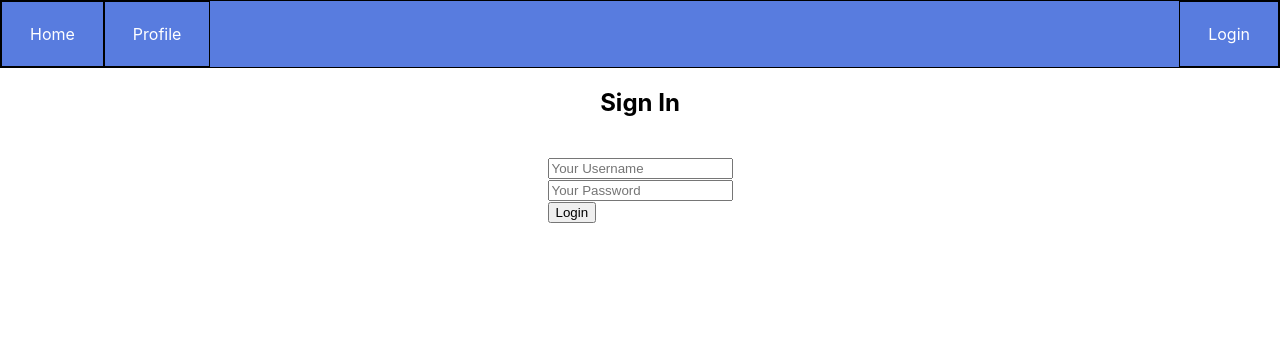
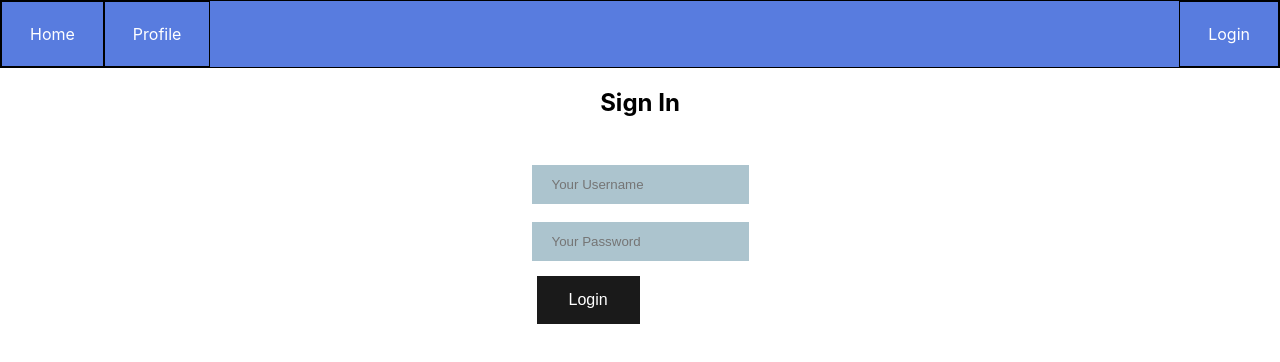
Before and after one commit to it21712/react-app, a React (Create React App) app: page /login in a window 1280 px wide. Shown: the top 362 px of the page. Built offline with nearby package versions, Linux system fonts and the light colour scheme; no server answers.

Commit message:
added citizen, vet almost ready

```diff
--- a/package.json
+++ b/package.json
@@ -6,6 +6,7 @@
     "@testing-library/jest-dom": "^5.16.2",
     "@testing-library/react": "^12.1.2",
     "@testing-library/user-event": "^13.5.0",
+    "axios": "^0.25.0",
     "react": "^17.0.2",
     "react-dom": "^17.0.2",
     "react-native-base64": "^0.2.1",
--- a/src/App.css
+++ b/src/App.css
@@ -36,3 +36,109 @@
     transform: rotate(360deg);
   }
 }
+
+input[type=submit] {
+
+  margin: 5px;
+  background-color: #1a1a1a;
+  cursor: pointer;
+  /*border-radius: 16px;*/
+  border: none;
+  color: white;
+  padding: 15px 32px;
+  text-align: center;
+  text-decoration: none;
+  display: inline-block;
+  font-size: 16px;
+}
+
+input[type=submit]:hover {
+
+  background-color: #373b41;
+
+}
+
+input[type=text] {
+  padding: 12px 20px;
+  margin: 8px 0;
+  box-sizing: border-box;
+  border: none;
+  border-bottom: 2px solid rgb(255, 255, 255);
+  background-color: #acc4ce;
+}
+
+input[type=password] {
+  padding: 12px 20px;
+  margin: 8px 0;
+  box-sizing: border-box;
+  border: none;
+  border-bottom: 2px solid rgb(255, 255, 255);;
+  background-color: #acc4ce;
+}
+
+input[type=number] {
+  padding: 12px 20px;
+  margin: 8px 0;
+  box-sizing: border-box;
+  border: none;
+  border-bottom: 2px solid rgb(255, 255, 255);;
+  background-color: #acc4ce;
+}
+
+.center{
+  height: 100%;
+  width: 100%;
+  display: flex;
+  justify-content: center;
+  align-items: center;
+  margin-top: 40px;
+}
+
+
+table{
+  margin-top: 10px;
+  font-family: Arial, Helvetica, sans-serif;
+  border-collapse: collapse;
+  width: 100%;
+}
+
+table td, table th {
+
+  border: 1px solid #ddd;
+  padding: 8px;
+}
+
+table tr:nth-child(even){background-color: #acc4ce;}
+
+/* table tr:hover {background-color: #b6dff0;} */
+
+table th {
+  padding-top: 12px;
+  padding-bottom: 12px;
+  text-align: left;
+  background-color: #1a1a1a;
+  color: white;
+}
+
+.table-button {
+  margin: 5px;
+  background-color: #1a1a1a;
+  cursor: pointer;
+  border-radius: 32px;
+  border: none;
+  color: white;
+  padding: 5px 10px;
+  text-align: center;
+  text-decoration: none;
+  display: inline-block;
+  font-size: 14px;
+}
+
+.page-content {
+  position: absolute;
+  text-align: center;
+  left: 0;
+  right: 0;
+  top: 35%;
+  bottom: 0;
+}
--- a/src/App.js
+++ b/src/App.js
@@ -8,6 +8,11 @@ import Authentication from './Authentication';
 import Profile from './pages/Profile';
 import Login from './pages/Login';
 import Logout from './pages/Logout';
+import ViewPending from './pages/ViewPending';
+/* import VerifyPet from './pages/VerifyPet'; */
+import UpdatePet from './pages/UpdatePet';
+import AddPet from './pages/AddPet';
+import ViewPets from './pages/ViewPets';
 import { __SECRET_INTERNALS_DO_NOT_USE_OR_YOU_WILL_BE_FIRED } from 'react/cjs/react.production.min';
 
 function App() {
@@ -79,13 +84,13 @@ function App() {
 
 
         {/* CITIZEN ROUTES */}
-        {/* <Route path='/add-pet' element={<PrivateRoute component={AddPet}/>}/>
-        <Route path='/view-pets' element={<PrivateRoute component={ViewPets}/>}/> */}
+        <Route path='/add-pet' element={<PrivateRoute component={AddPet}/>}/>
+        <Route path='/view-pets' element={<PrivateRoute component={ViewPets}/>}/>
 
         {/* VET ROUTES */}
-        {/* <Route path='/view-pending' element={<PrivateRoute component={ViewPending}/>}/>
-        <Route path='/verify-pet' element={<PrivateRoute component={VerifyPet}/>}/>
-        <Route path='/update-pet' element={<PrivateRoute component={UpdatePet}/>}/> */}
+        <Route path='/view-pending' element={<PrivateRoute component={ViewPending}/>}/>
+       {/*  <Route path='/verify-pet' element={<PrivateRoute component={VerifyPet}/>}/> */}
+        <Route path='/update-pet' element={<PrivateRoute component={UpdatePet}/>}/>
 
         {/* CIVIC ROUTES */}
         {/* <Route path='/find-pets' element={<PrivateRoute component={FindPets}/>}/> */}
--- a/src/Navigation.js
+++ b/src/Navigation.js
@@ -21,7 +21,7 @@ const Navigation = (props) => {
             { role === 'ROLE_CITIZEN' && <li><Link className='node' to='/add-pet'>Add Pet</Link></li>}
             { role === 'ROLE_CITIZEN' && <li><Link className='node' to='/view-pets'>View Pets</Link></li>}
             { role === 'ROLE_VET' && <li><Link className='node' to='/view-pending'>View Pending</Link></li>}
-            { role === 'ROLE_VET' && <li><Link className='node' to='/verify-pet'>Verify Pet</Link></li>}
+            {/* { role === 'ROLE_VET' && <li><Link className='node' to='/verify-pet'>Verify Pet</Link></li>} */}
             { role === 'ROLE_VET' && <li><Link className='node' to='/update-pet'>Update Pet</Link></li>}
             { role === 'ROLE_CIVIC' && <li><Link className='node' to='/show-pets'>Find Pets</Link></li>}
 
--- a/src/pages/Login.js
+++ b/src/pages/Login.js
@@ -2,7 +2,7 @@ import React from 'react';
 import base64 from 'react-native-base64';
 import { useLocation, useNavigate } from 'react-router-dom';
 import { useState } from 'react';
-import './Login.css'
+import '../App.css'
 import { saveUser } from '../Globals';
 
 const Login = (props) => {
@@ -40,6 +40,10 @@ const Login = (props) => {
     }
 
 
+    const sendCredentials2 = async (username, password) => {
+
+    }
+
     const sendCredentials = async (username, password) => {
 
         const res = await fetch('http://localhost:8080/logged_in',
@@ -53,18 +57,28 @@ const Login = (props) => {
             )
             .then(response => response.json())
             .then(data => {
+                console.log(data)
+                if(data.status === 401){
+                    setLoginMessage("Wrong Credentials. Please try again")
+                }else{
                     const responseRole = data.authorities[0].role;
+                    console.log(responseRole)
                     if(responseRole === 'ROLE_ANONYMOUS' || responseRole === 'ROLE_ADMIN'){
                         setLoginMessage("Wrong Credentials. Please try again")
                         console.log('logged out')
-                  }else{
+                    }
+                    else{
                         console.log('logged in')
 
                         props.setUser({role:data.authorities[0].role, loggedIn:true})
                         const { from } = location.state || { from: { pathname: "/profile" } };
                         navigate(from, {replace:true});
                     }
+                }
+
+
             })
+
 
         }
 
```
Also changed, not shown: 1 other file (tests, documents, lock files or other folders). Lines whose indentation alone changed are shown as unchanged.
